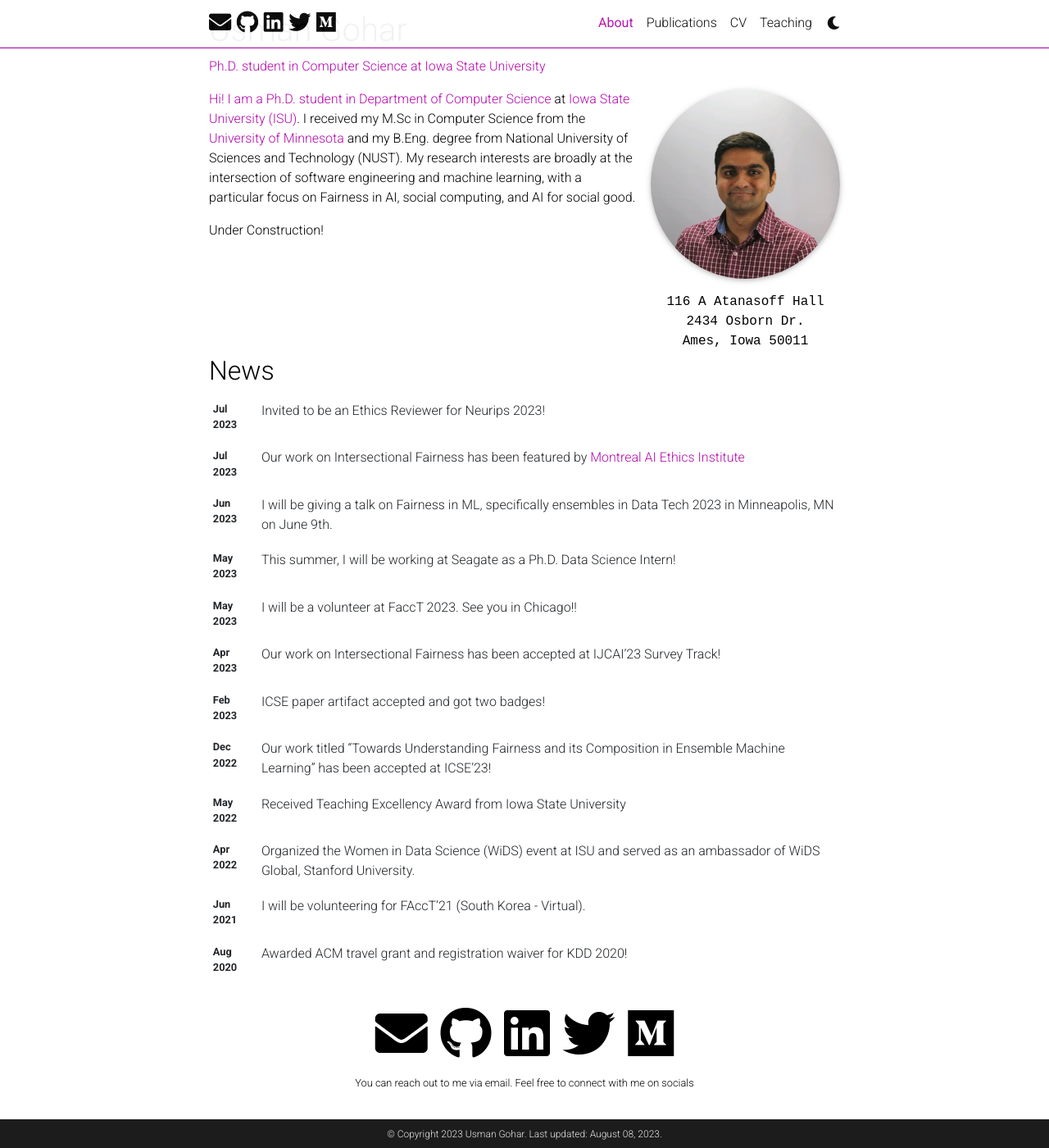
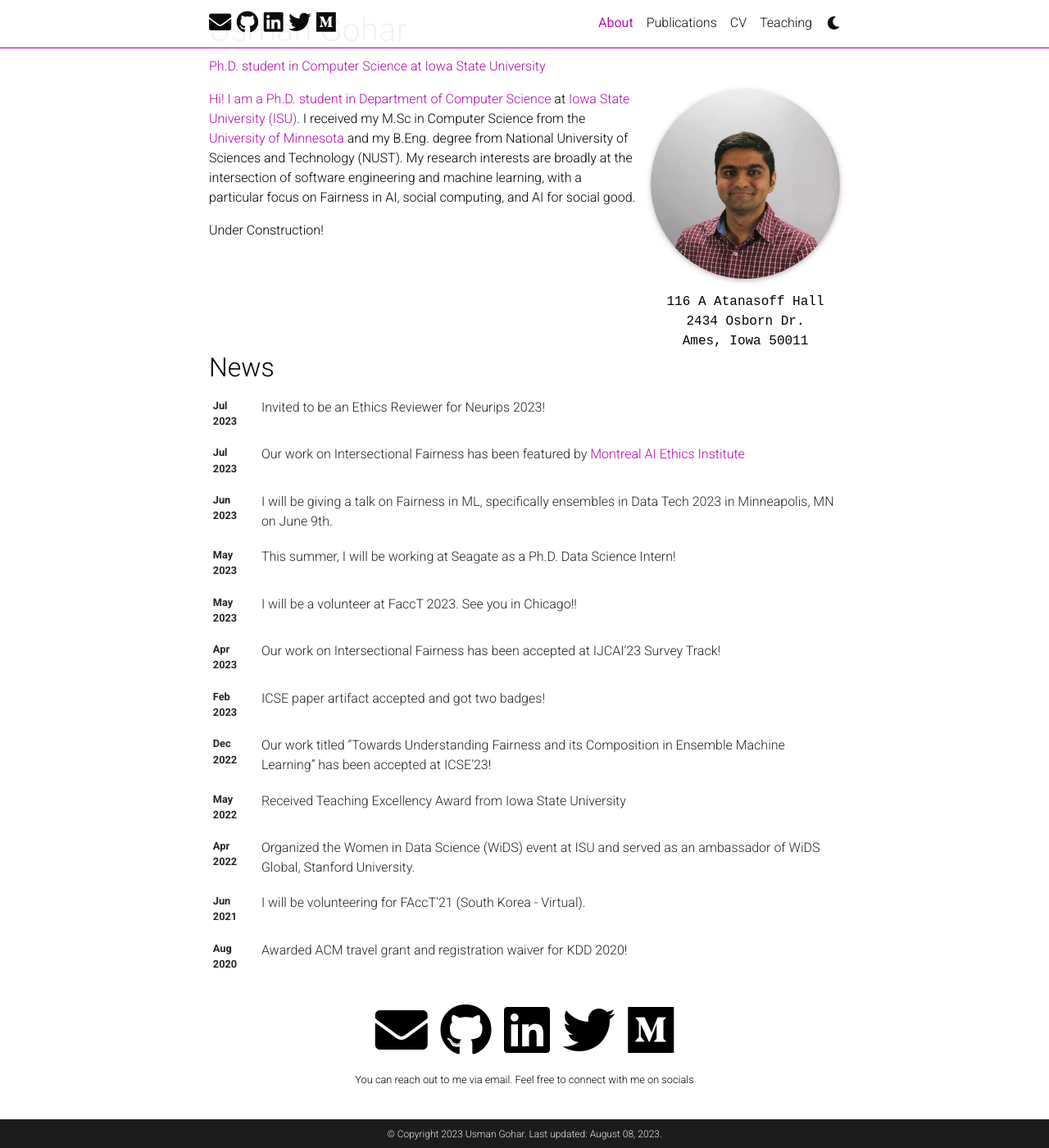
Before and after one commit to UsmanGohar/usmangohar.github.io, a Jekyll site: the page built from _pages/about.md, in a window 1280 px wide and 1400 px high, scrolled down 93 px. Shown: the whole window at 82% size. Built offline with Jekyll 4.4.1, drawn with Linux system fonts in a browser that asks for light colours; full-size pictures stand in for the smaller copies a plugin makes; comment, search, counter and statistics services are not loaded; a style sheet for code colours, icons or effects is not loaded.

Commit message:
Update _base.scss

```diff
--- a/_sass/_base.scss
+++ b/_sass/_base.scss
@@ -116,8 +116,8 @@ blockquote {
   width: 100%;
 
   .address {
-    margin-bottom: 5px;
-    margin-top: 5px;
+    margin-bottom: 1px;
+    margin-top: 1px;
     font-family: monospace;
 
     p {
```
